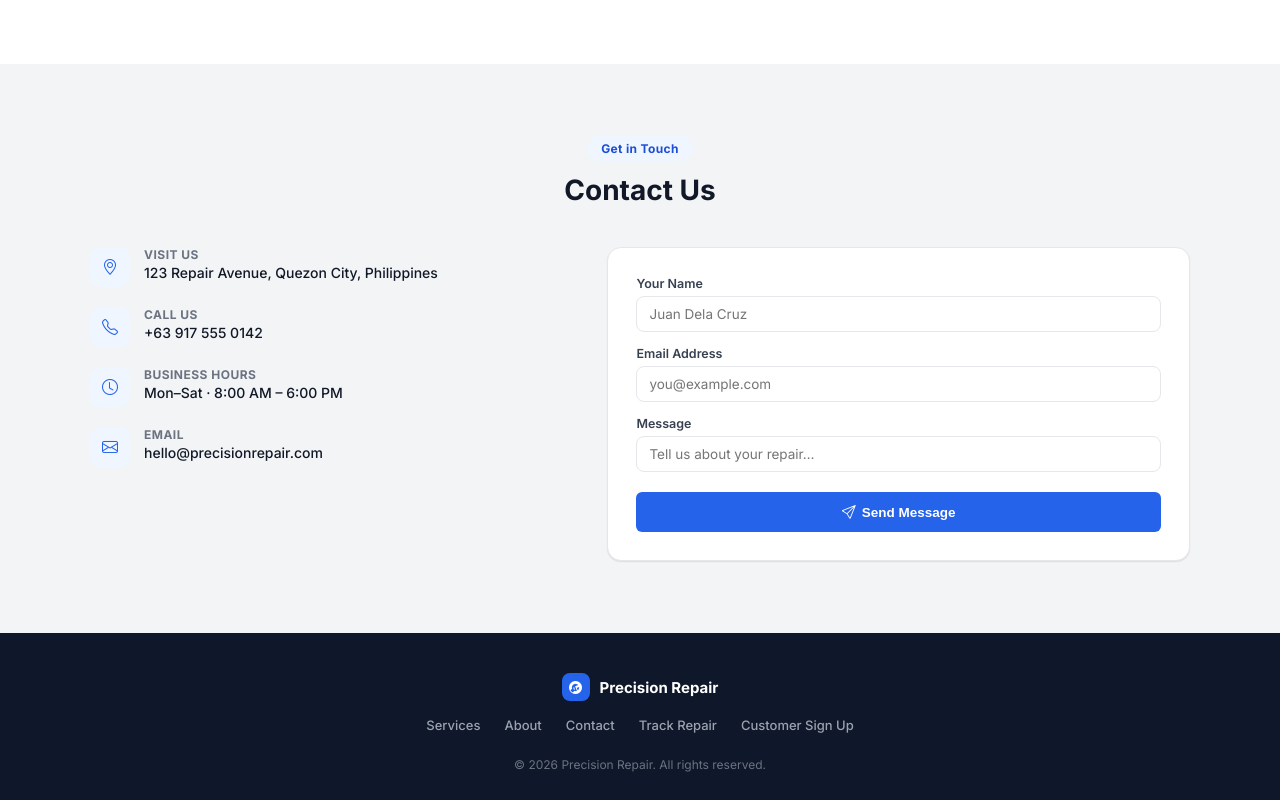
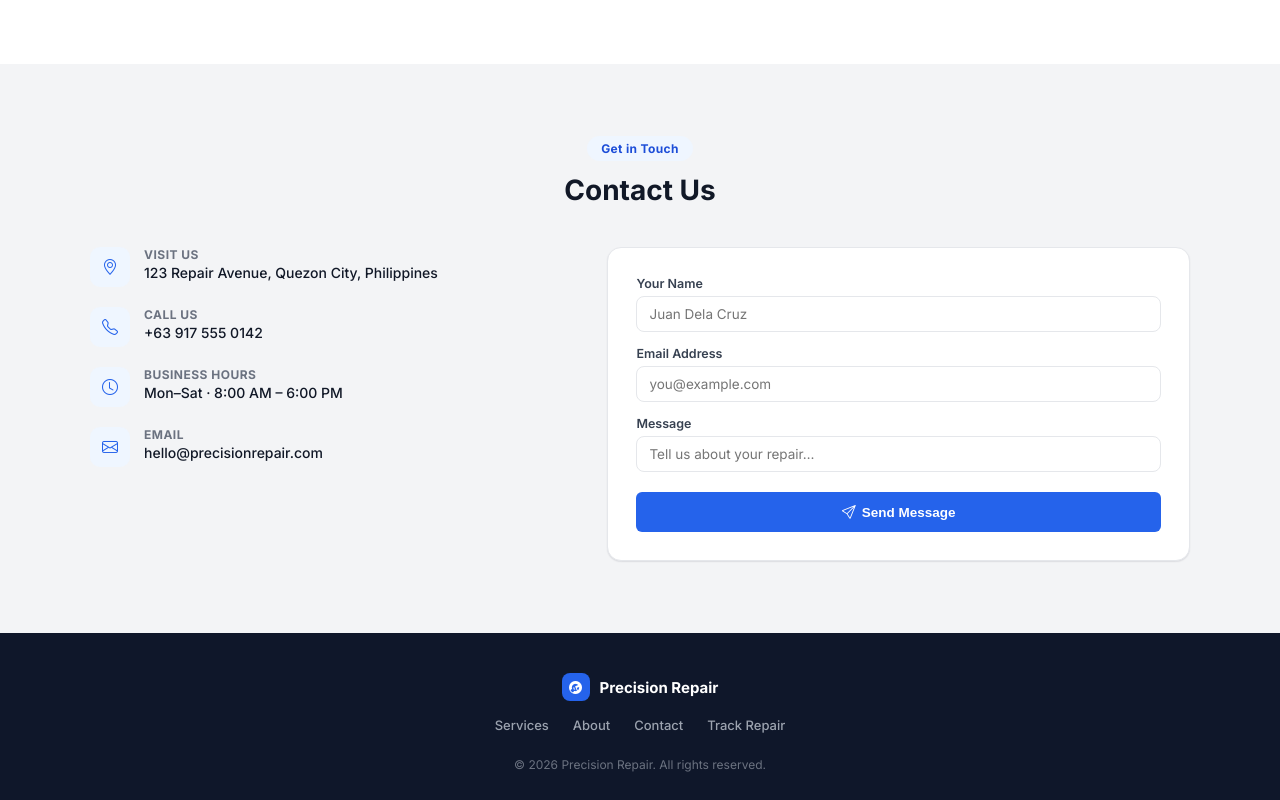
Before and after one commit to Neuxcoli/Repair-Shop-Management-System, a website built with Vite: page frontend/index.html in a window 1280 px wide. Shown: the part 1559-2359 px from the top of the page. Built offline with nearby package versions, Linux system fonts and the light colour scheme.

Commit message:
Remove Customer Sign Up link from landing page footer

```diff
--- a/frontend/index.html
+++ b/frontend/index.html
@@ -193,7 +193,6 @@
       <a href="#about">About</a>
       <a href="#contact">Contact</a>
       <a href="/track.html">Track Repair</a>
-      <a href="/register.html">Customer Sign Up</a>
     </div>
     <div class="site-footer-copy">&copy; 2026 Precision Repair. All rights reserved.</div>
   </div>
```
